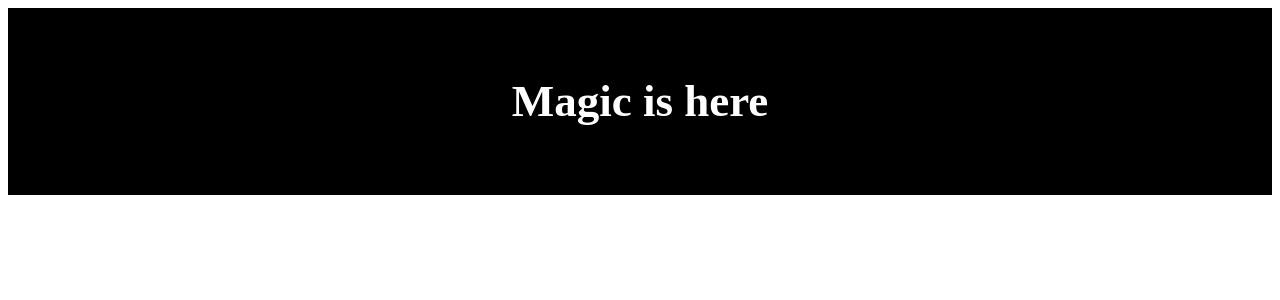
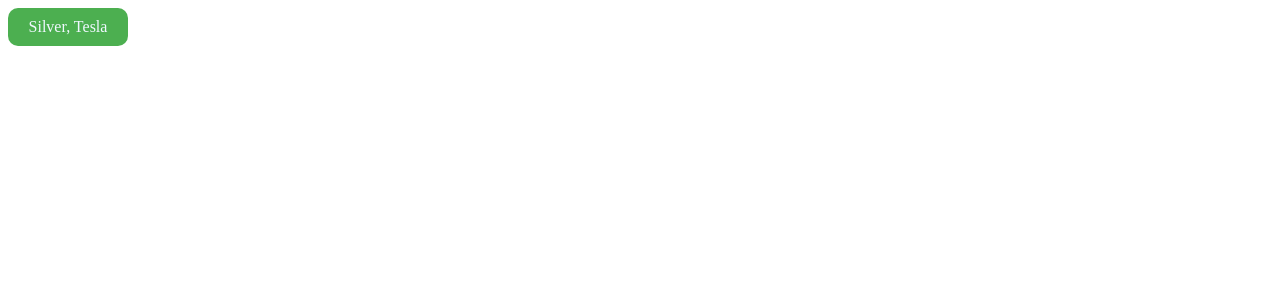
Before and after one commit to oscarromero583/my-app, a React (Create React App) app: page / in a window 1280 px wide. Shown: the top 300 px of the page. Built offline with nearby package versions, Linux system fonts and the light colour scheme.

Commit message:
Passing React Props as an attribute 	modified:   src/App.js 	modified:   src/index.css

```diff
--- a/src/App.js
+++ b/src/App.js
@@ -1,25 +1,19 @@
-import React, { useState } from "react";
+import React from "react";
 
 // create our rroot component => App component
-function App() {
-  const [state, setState] = useState("Magic is here");
-
-  // handle mouse over...
-  const handleMouseOver = () => {
-    setState("Welcome Home!");
-  };
-  setTimeout(() => {
-    setState("Magic is here");
-  }, 1000 )
 
 
-  //Render...handleMouseOver
+// Car component...
+function Car({brand, color}) {
+  return <div className="car">
+    {`${color}, ${brand} `}
+  </div>
+}
+function App() {
 
   return (
-    <section className="main-conrainer">
-      <h1 onMouseOver={handleMouseOver} className="hover-me">
-        {state}
-      </h1>
+    <section className="main-container">
+     <Car brand="Tesla" color="Silver"/>
     </section>
   );
 }
--- a/src/index.css
+++ b/src/index.css
@@ -88,3 +88,12 @@
   padding: 30px;
   font-size: 30px;
 }
+
+.car{
+  background-color: #4caf50;
+  color: aliceblue;
+  text-align: center;
+  max-width: 100px;
+  padding: 10px;
+  border-radius: 10px;
+}
```
